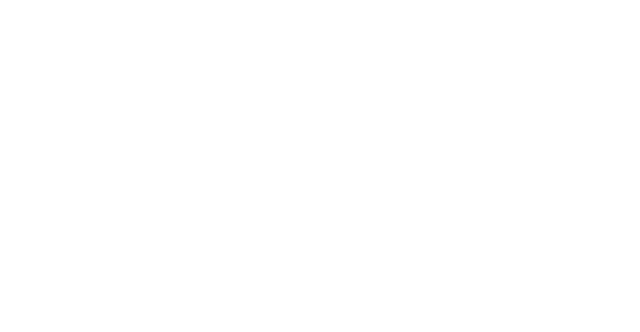
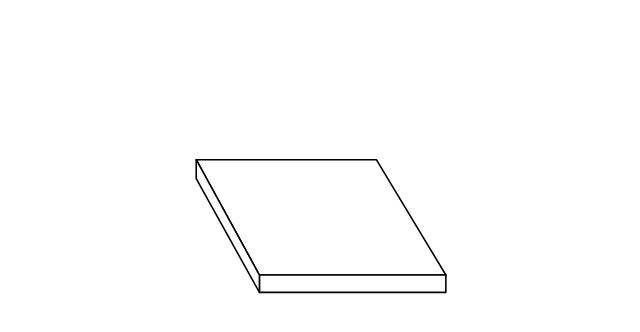
Before and after one commit to MarcinDl/uczelnia-20201206-highorderfunction, a plain HTML site: page index.html in a window 1280 px wide. Shown: the whole page, without its empty margins (63-703 px from the left). Drawn offline with Linux system fonts and the light colour scheme.

Commit message:
cube svg

```diff
--- a/index.html
+++ b/index.html
@@ -6,7 +6,13 @@
     <title>Document</title>
 </head>
 <body>
-
+    <svg width="50%" height="50%" viewBox="0 0 400 400" version="1.1" xmlns="http://www.w3.org/2000/svg" xmlns:xlink="http://www.w3.org/1999/xlink" xml:space="preserve" xmlns:serif="http://www.serif.com/" style="fill-rule:evenodd;clip-rule:evenodd;stroke-linecap:round;stroke-linejoin:round;stroke-miterlimit:1.5;">
+        <g id="sklep_smyk">
+            <path id="gora" d="M273,96l-114,0l40,73l118,0l-44,-73Z" style="fill:#fff;stroke:#000;stroke-width:1px;" />
+            <rect id="przod" x="199" y="169" width="118" height="11" style="fill:#fff;stroke:#000;stroke-width:1px;" />
+            <path id="bok" d="M159,96l0,12l40,72l0,-11l-40,-73Z" style="fill:#fff;stroke:#000;stroke-width:1px;" />
+        </g>
+    </svg>
     <script src="./js/index.js"></script>
 </body>
 </html>
```
Also changed, not shown: assets/grafika.svg (added).
